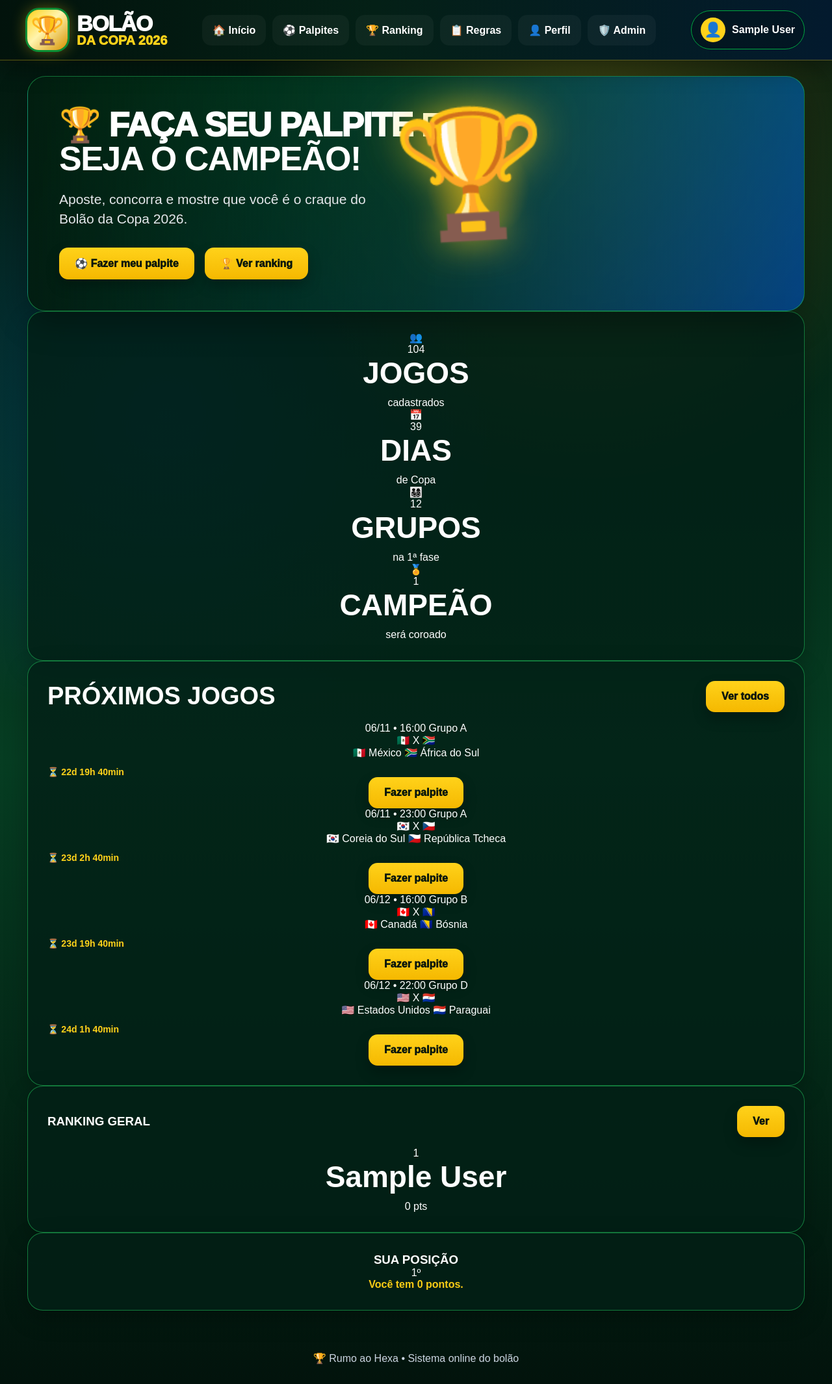
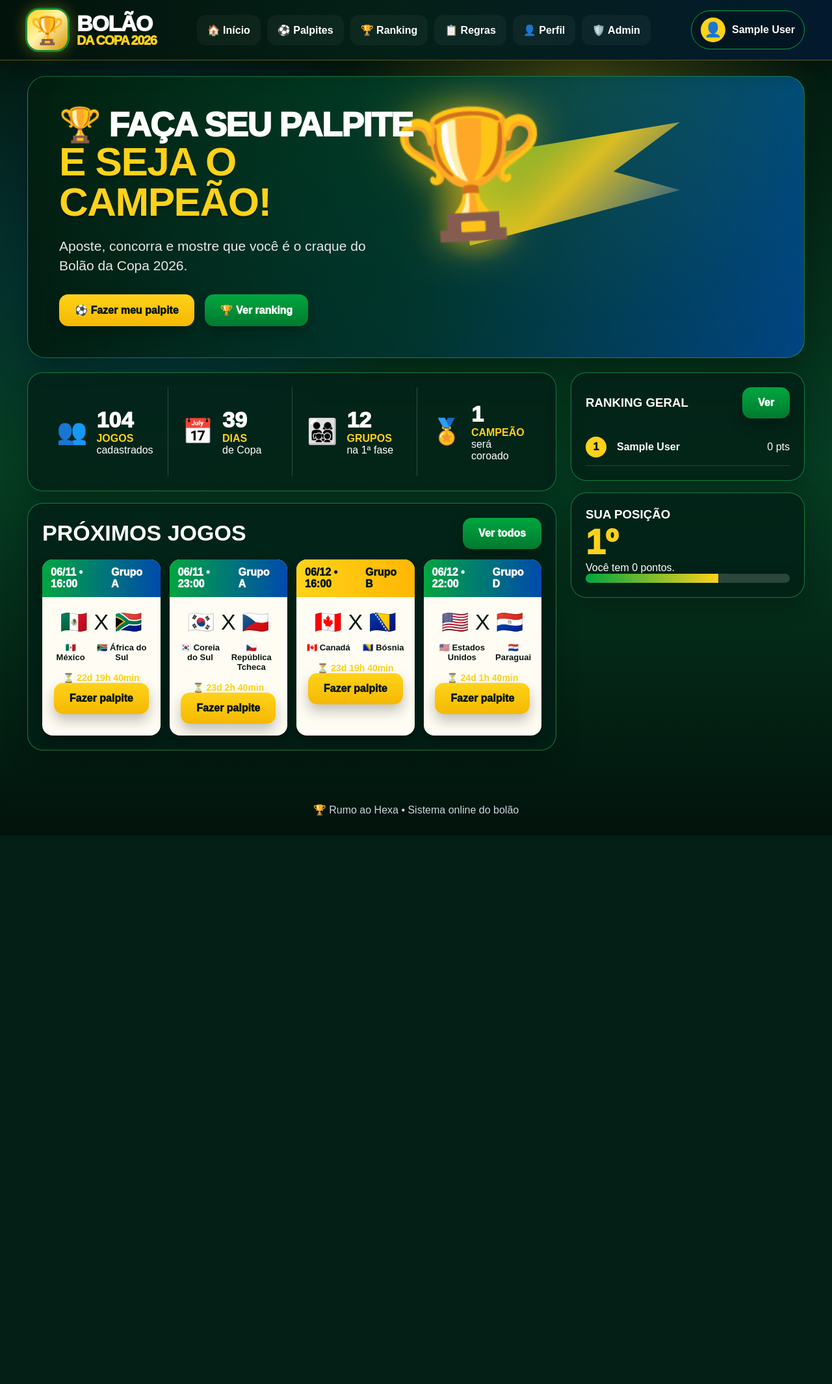
Before and after one commit to viniciusmoreira44563-cloud/bolao-copa-2026, a Flask app: page / in a window 1280 px wide. Shown: the whole page at 65% size. After the commit the page ends 1286 px from the top, so only its background shows below. Run offline with Flask 3, Linux system fonts and the light colour scheme; the visitor is signed in with stand-in values (Sample User, id 1); data comes from the database, SQL or seed files in the repository; data that the repository does not hold is empty.

Commit message:
Update style.css

```diff
--- a/static/style.css
+++ b/static/style.css
@@ -108,12 +79,9 @@ header{
   display:block;
   color:var(--yellow);
   font-size:20px;
-  letter-spacing:0;
 }
 
-/* =========================
-NAV
-========================= */
+/* NAV */
 
 nav{
   display:flex;
@@ -126,153 +94,113 @@ nav a{
   color:white;
   text-decoration:none;
   font-weight:900;
-
   padding:14px 16px;
-
   border-radius:14px;
-
   background:rgba(255,255,255,.04);
-
   transition:.2s;
 }
 
 nav a:hover{
-  background:
-    linear-gradient(
-      180deg,
-      var(--green),
-      var(--green2)
-    );
-
-  color:white;
-
-  box-shadow:
-    inset 0 -4px 0 var(--yellow);
+  background:linear-gradient(180deg, var(--green), var(--green2));
+  box-shadow:inset 0 -4px 0 var(--yellow);
 }
 
 .user-pill{
   display:flex;
   align-items:center;
   gap:10px;
-
   padding:10px 14px;
-
   border:1px solid var(--green);
-
   border-radius:999px;
-
   background:rgba(0,0,0,.20);
-
   font-weight:900;
 }
 
 .user-icon{
   width:38px;
   height:38px;
-
   border-radius:50%;
-
   display:grid;
   place-items:center;
-
   background:var(--yellow);
-
   color:#063d22;
-
   font-size:22px;
 }
 
-/* =========================
-MAIN
-========================= */
+/* MAIN */
 
 main{
   max-width:1240px;
   margin:auto;
-
   padding:24px 22px 34px;
 }
 
-/* =========================
-HERO
-========================= */
+/* HERO */
 
 .hero{
   min-height:360px;
-
   border-radius:28px;
-
   overflow:hidden;
-
   position:relative;
-
   padding:48px;
-
   background:
-    linear-gradient(
-      90deg,
-      rgba(2,19,12,.90),
-      rgba(2,19,12,.55),
-      rgba(0,74,173,.35)
-    ),
-    radial-gradient(
-      circle at 58% 48%,
-      rgba(255,210,26,.85),
-      transparent 11%
-    ),
-    linear-gradient(
-      135deg,
-      rgba(0,166,63,.8),
-      rgba(0,74,173,.55)
-    );
-
+    linear-gradient(90deg, rgba(2,19,12,.90), rgba(2,19,12,.55), rgba(0,74,173,.35)),
+    radial-gradient(circle at 58% 48%, rgba(255,210,26,.85), transparent 11%),
+    linear-gradient(135deg, rgba(0,166,63,.8), rgba(0,74,173,.55));
   border:1px solid var(--line);
-
   box-shadow:0 18px 50px rgba(0,0,0,.32);
+  margin-bottom:22px;
 }
 
 .hero:after{
   content:"🏆";
-
   position:absolute;
-
   right:33%;
   top:38px;
+  font-size:190px;
+  filter:drop-shadow(0 0 30px rgba(255,210,26,.7));
+  transform:rotate(-3deg);
+}
 
-  font-size:190px;
+.brush{
+  position:absolute;
+  right:16%;
+  top:70px;
+  width:340px;
+  height:190px;
+  background:linear-gradient(135deg, var(--green), var(--yellow), var(--blue));
+  clip-path:polygon(0 30%, 100% 0, 70% 40%, 100% 55%, 5% 100%);
+  opacity:.85;
+}
 
-  filter:drop-shadow(
-    0 0 30px rgba(255,210,26,.7)
-  );
-
-  transform:rotate(-3deg);
+.hero-content{
+  position:relative;
+  z-index:2;
+  max-width:560px;
 }
 
 .hero h1{
   margin:0;
+  font-size:52px;
+  line-height:1;
+  font-weight:1000;
+  text-transform:uppercase;
+  letter-spacing:-1.5px;
+  max-width:700px;
+}
 
-  font-size:52px;
-
-  line-height:1;
-
-  font-weight:1000;
-
-  text-transform:uppercase;
-
-  letter-spacing:-1.5px;
-
-  max-width:700px;
+.hero h1 strong{
+  display:block;
+  color:var(--yellow);
+  font-size:62px;
+  text-shadow:0 4px 0 rgba(0,0,0,.25);
 }
 
 .hero p{
   margin-top:22px;
-
   font-size:21px;
-
   line-height:1.45;
-
   max-width:520px;
-
   color:#e5e7eb;
 }
 
@@ -326,14 +234,9 @@ BUTTONS
   transform:translateY(-2px);
 }
 
+.btn.green,
 .btn.secondary{
-  background:
-    linear-gradient(
-      180deg,
-      var(--green),
-      var(--green2)
-    );
-
+  background:linear-gradient(180deg, var(--green), var(--green2));
   color:white;
 }
 
@@ -342,178 +245,260 @@ BUTTONS
   font-size:14px;
 }
 
-/* =========================
-CARDS
-========================= */
+button{
+  border:none;
+  background:linear-gradient(180deg, var(--green), var(--green2));
+  color:white;
+  font-weight:900;
+  cursor:pointer;
+  border-radius:12px;
+  padding:12px 14px;
+}
 
-.stats-grid{
-  display:grid;
-
-  grid-template-columns:
-    repeat(auto-fit,minmax(220px,1fr));
-
-  gap:18px;
-
-  margin-top:22px;
-}
+/* CARDS */
 
 .card{
   background:var(--card);
-
   border:1px solid var(--line);
-
   border-radius:24px;
-
-  padding:30px;
-
-  text-align:center;
-
+  padding:22px;
   box-shadow:0 12px 35px rgba(0,0,0,.25);
+  backdrop-filter:blur(8px);
+  margin-bottom:18px;
 }
 
 .card h2{
-  font-size:38px;
+  font-size:34px;
   margin-bottom:14px;
 }
 
 .card strong{
-  display:block;
-
-  font-size:46px;
-
-  margin-bottom:10px;
-
   color:#fff;
 }
 
-.card p{
-  font-weight:700;
-  color:#facc15;
+/* HOME DASHBOARD */
+
+.dashboard{
+  display:grid;
+  grid-template-columns:1fr 360px;
+  gap:22px;
+  margin-top:22px;
 }
 
-/* =========================
-SECTIONS
-========================= */
+.stats{
+  display:grid;
+  grid-template-columns:repeat(4,1fr);
+  gap:0;
+  overflow:hidden;
+}
 
-.matches-section,
-.ranking-section,
-.profile-card{
-  background:var(--card);
+.stat{
+  padding:22px;
+  border-right:1px solid rgba(255,255,255,.18);
+  display:flex;
+  align-items:center;
+  gap:14px;
+}
 
-  border:1px solid var(--line);
+.stat:last-child{
+  border-right:none;
+}
 
-  border-radius:24px;
+.stat-icon{
+  font-size:38px;
+}
 
-  padding:28px;
+.stat-number{
+  font-size:34px;
+  font-weight:1000;
+}
 
-  margin-top:24px;
+.stat-label strong{
+  color:var(--yellow);
+  display:block;
+}
 
-  box-shadow:0 12px 35px rgba(0,0,0,.25);
+.side-card h3{
+  margin-top:0;
+  text-transform:uppercase;
 }
+
+.rank-row{
+  display:grid;
+  grid-template-columns:38px 1fr auto;
+  gap:10px;
+  align-items:center;
+  padding:12px 0;
+  border-bottom:1px solid rgba(255,255,255,.14);
+}
+
+.rank-pos{
+  width:32px;
+  height:32px;
+  border-radius:50%;
+  background:var(--yellow);
+  color:#06160d;
+  display:grid;
+  place-items:center;
+  font-weight:1000;
+}
+
+.position-big{
+  font-size:54px;
+  color:var(--yellow);
+  font-weight:1000;
+}
+
+.progress{
+  height:14px;
+  border-radius:999px;
+  background:rgba(255,255,255,.16);
+  overflow:hidden;
+}
+
+.progress span{
+  display:block;
+  height:100%;
+  width:65%;
+  background:linear-gradient(90deg, var(--green), var(--yellow));
+}
+
+/* SECTION */
 
 .section-title{
   display:flex;
   align-items:center;
   justify-content:space-between;
-
   gap:12px;
-
   margin-bottom:16px;
 }
 
-.section-title h2{
+.section-title h2,
+.section-title h3{
   margin:0;
   text-transform:uppercase;
 }
 
-/* =========================
-MATCH CARD
-========================= */
+.muted{
+  color:#cbd5e1;
+}
+
+/* HOME MATCH MINI */
+
+.match-grid{
+  display:grid;
+  grid-template-columns:repeat(4,1fr);
+  gap:14px;
+}
+
+.match-mini{
+  background:#fffdf3;
+  color:#09150f;
+  border-radius:16px;
+  overflow:hidden;
+  box-shadow:0 12px 18px rgba(0,0,0,.25);
+}
+
+.match-top{
+  display:flex;
+  justify-content:space-between;
+  background:linear-gradient(90deg, var(--green), var(--blue));
+  color:white;
+  padding:11px 13px;
+  font-weight:1000;
+}
+
+.match-top.yellow{
+  background:linear-gradient(90deg, var(--yellow), #ffb703);
+  color:#06160d;
+}
+
+.match-body{
+  padding:18px 16px;
+  text-align:center;
+}
+
+.flags{
+  display:flex;
+  align-items:center;
+  justify-content:center;
+  gap:14px;
+  font-size:34px;
+}
+
+.match-teams{
+  display:flex;
+  justify-content:space-between;
+  gap:8px;
+  margin:12px 0 16px;
+  font-weight:900;
+  font-size:13px;
+}
+
+/* PALPITES */
+
+.grid{
+  display:grid;
+  grid-template-columns:repeat(2, 1fr);
+  gap:18px;
+}
 
 .match-card{
-  background:
-    linear-gradient(
-      180deg,
-      rgba(3,32,22,.92),
-      rgba(2,19,12,.86)
-    );
-
+  text-align:left;
+  padding:24px;
+  background:linear-gradient(180deg, rgba(3,32,22,.92), rgba(2,19,12,.86));
   border-radius:20px;
-
-  padding:22px;
-
-  margin-bottom:18px;
 }
 
-.match-info{
-  color:#cbd5e1;
-
-  margin-bottom:10px;
-
-  font-size:14px;
+.match-card .teams{
+  display:grid;
+  grid-template-columns:1fr auto 1fr;
+  align-items:center;
+  gap:18px;
+  font-size:24px;
+  margin:22px 0;
 }
 
-.teams{
-  display:flex;
-  justify-content:space-between;
-  align-items:center;
-
-  gap:12px;
-
-  font-size:24px;
-
-  font-weight:1000;
-
-  margin:12px 0;
+.match-card .teams span:last-child{
+  text-align:right;
 }
 
-/* =========================
-RANKING
-========================= */
-
-.ranking-row{
-  display:flex;
-  justify-content:space-between;
-  align-items:center;
-
-  gap:12px;
-
-  padding:18px;
-
-  border-radius:16px;
-
-  background:rgba(255,255,255,.05);
-
-  margin-bottom:14px;
+.match-card .teams strong{
+  text-align:center;
+  font-size:34px;
+  color:#ffffff;
 }
 
-/* =========================
-INPUTS
-========================= */
-
-input,
-select{
-  padding:12px 13px;
-
-  border-radius:12px;
-
-  border:1px solid rgba(148,163,184,.5);
-
-  font-size:14px;
+.badge{
+  display:inline-block;
+  padding:6px 10px;
+  border-radius:999px;
+  background:rgba(255,210,26,.16);
+  color:var(--yellow);
+  font-weight:900;
+  font-size:12px;
+  border:1px solid rgba(255,210,26,.30);
 }
 
-/* =========================
-CRONÔMETRO
-========================= */
+.stage-badge{
+  background:rgba(0,166,63,.20);
+  color:#86efac;
+  border-color:rgba(134,239,172,.35);
+}
+
+.score-box{
+  display:flex;
+  align-items:center;
+  justify-content:center;
+  gap:14px;
+  margin-top:20px;
+}
 
 .countdown{
   margin-top:12px;
+  color:#ffd21a;
   font-size:14px;
-    color:#ffd21a;
   font-weight:900;
-    display:flex;
-    align-items:center;
-    gap:6px;
 }
 
 .disabled{
```
Also changed, not shown: other parts of static/style.css (+152 -88 lines). Lines whose indentation alone changed are shown as unchanged.
